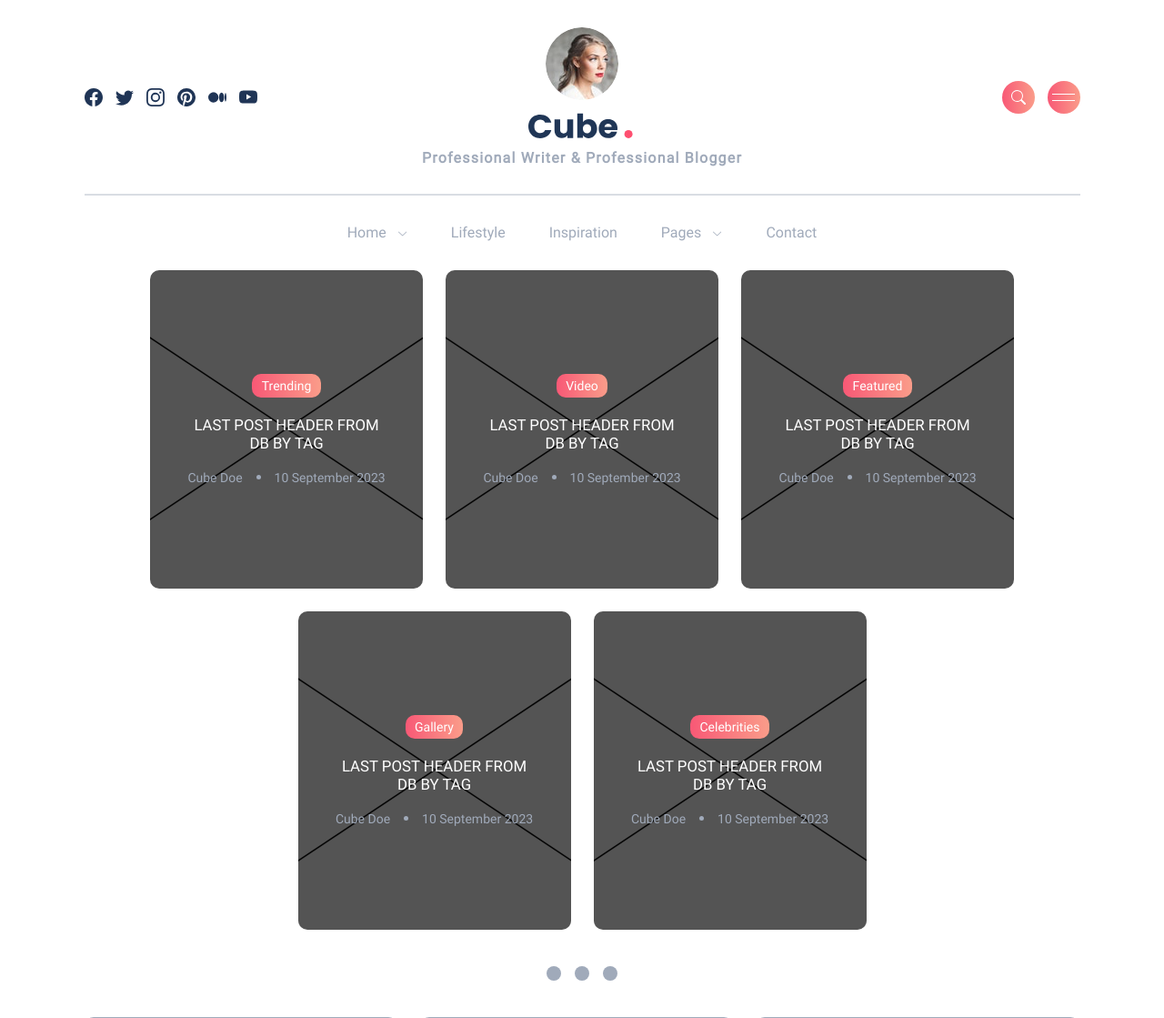
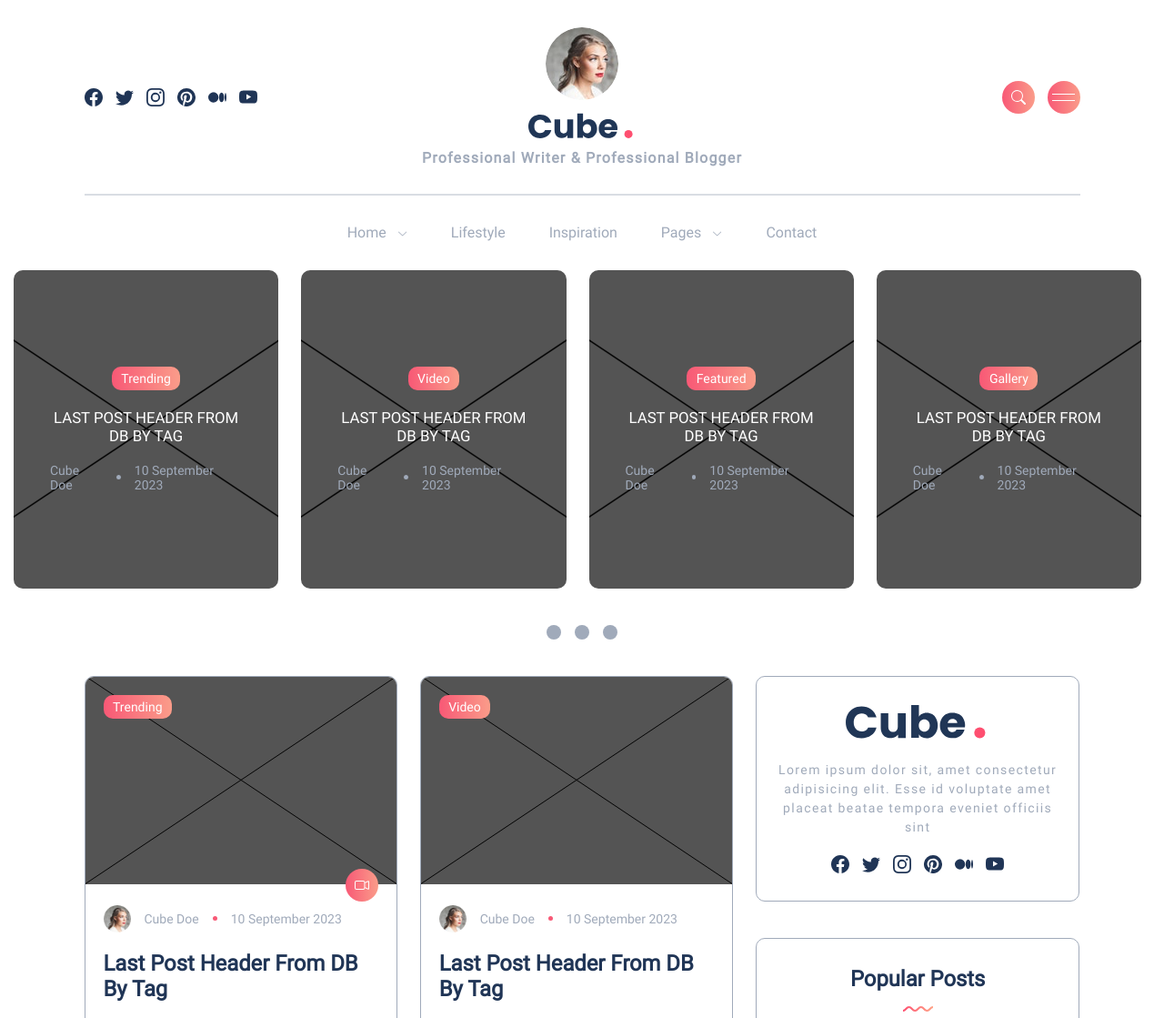
Before and after one commit to MIU-cz/PHP-Work, a PHP site: page / in a window 1280 px wide. Shown: the top 1119 px of the page at 91% size. Run offline with PHP 8.4, Linux system fonts and the light colour scheme; style sheets or scripts are compiled from the project's sources.

Commit message:
fix: slider adaptive style

```diff
--- a/ibaCZ-Blog/components/_Post-slider.php
+++ b/ibaCZ-Blog/components/_Post-slider.php
@@ -12,9 +12,10 @@ $postItem = [
 ?>
 
 <div class="slider_container">
-	<?php
-	foreach ($tag as $tagName) {
-		echo '
+	<div class="slider_wraper">
+		<?php
+		foreach ($tag as $tagName) {
+			echo '
 			<div class="slider_item_container" style="background-image: url(' . $postItem['img'] . ')">
 				<div class="item_content">
 					<div class="item_tag">
@@ -31,8 +32,9 @@ $postItem = [
 			</div>
 
 		';
-	}
-	?>
+		}
+		?>
+	</div>
 </div>
 
 <div class="pag_btns">
--- a/ibaCZ-Blog/src/css/_Post-slider.scss
+++ b/ibaCZ-Blog/src/css/_Post-slider.scss
@@ -1,18 +1,39 @@
 .slider_container {
 	@include Flexyble();
-	flex-wrap: wrap;
+	// flex-wrap: wrap;
+}
+
+.slider_wraper {
+	overflow: hidden;
+	@include Flexyble();
+	justify-content: flex-start;
 	gap: 25px;
 }
 
 .slider_item_container {
 	@include Flexyble();
 	flex-shrink: 0;
-	width: 300px;
+	// min-width: 300px;
 	height: 350px;
 	padding: 40px;
 	border-radius: 10px;
 	overflow: hidden;
 	background: no-repeat center / cover;
+
+	width: 100%;
+
+	@media (min-width: 576px) {
+		width: calc(100% / 2 - 25px / 2);
+	}
+	@media (min-width: 768px) {
+		width: calc(100% / 3 - 25px / 3 - 15px);
+	}
+	@media (min-width: 1200px) {
+		width: calc(100% / 4 - 25px / 4 - 15px);
+	}
+	@media (min-width: 1400px) {
+		width: calc(100% / 5 - 25px / 5 - 15px);
+	}
 
 	.item_content {
 		@include Flexyble();
@@ -60,7 +81,7 @@
 	width: 100%;
 	padding: 40px;
 
-	@media (min-width: 768px) {
+	@media (min-width: 576px) {
 		.pagBtn:nth-child(n + 4) {
 			display: none;
 		}
--- a/ibaCZ-Blog/src/css/style.css
+++ b/ibaCZ-Blog/src/css/style.css
@@ -399,7 +399,14 @@
   display: flex;
   justify-content: center;
   align-items: center;
-  flex-wrap: wrap;
+}
+
+.slider_wraper {
+  overflow: hidden;
+  display: flex;
+  justify-content: center;
+  align-items: center;
+  justify-content: flex-start;
   gap: 25px;
 }
 
@@ -408,12 +415,32 @@
   justify-content: center;
   align-items: center;
   flex-shrink: 0;
-  width: 300px;
   height: 350px;
   padding: 40px;
   border-radius: 10px;
   overflow: hidden;
   background: no-repeat center/cover;
+  width: 100%;
+}
+@media (min-width: 576px) {
+  .slider_item_container {
+    width: calc(50% - 12.5px);
+  }
+}
+@media (min-width: 768px) {
+  .slider_item_container {
+    width: calc(33.3333333333% - 8.3333333333px - 15px);
+  }
+}
+@media (min-width: 1200px) {
+  .slider_item_container {
+    width: calc(25% - 6.25px - 15px);
+  }
+}
+@media (min-width: 1400px) {
+  .slider_item_container {
+    width: calc(20% - 5px - 15px);
+  }
 }
 .slider_item_container .item_content {
   display: flex;
@@ -467,7 +494,7 @@
   width: 100%;
   padding: 40px;
 }
-@media (min-width: 768px) {
+@media (min-width: 576px) {
   .pag_btns .pagBtn:nth-child(n+4) {
     display: none;
   }
```
Also changed, not shown: 1 other file.
